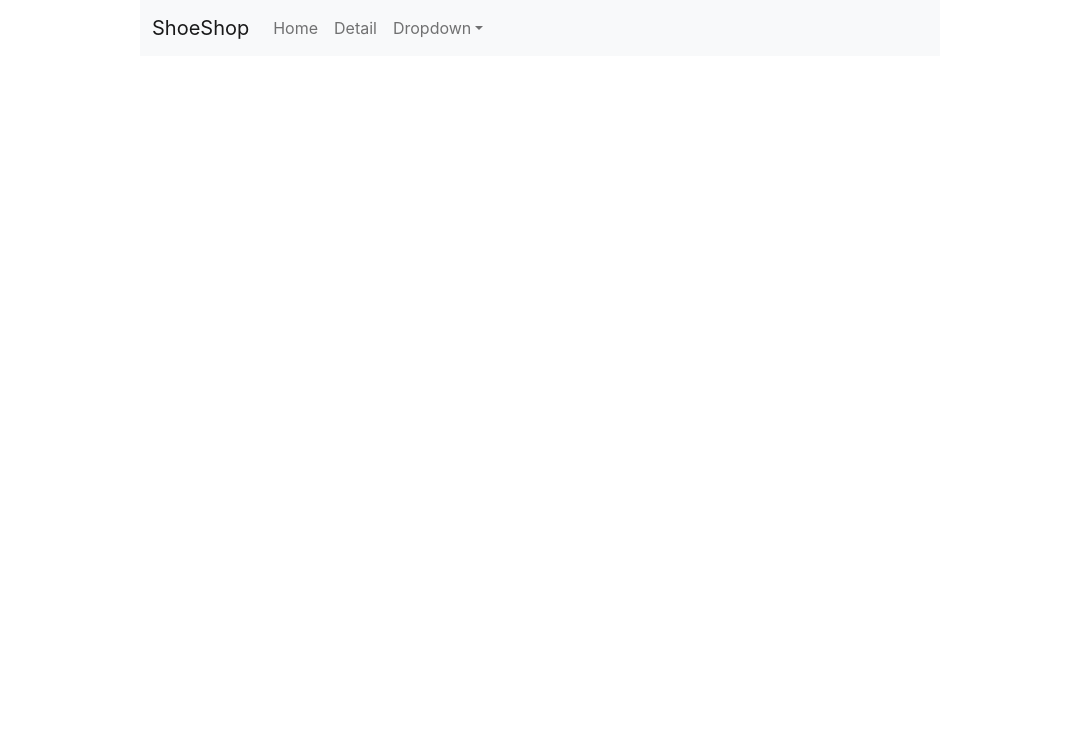
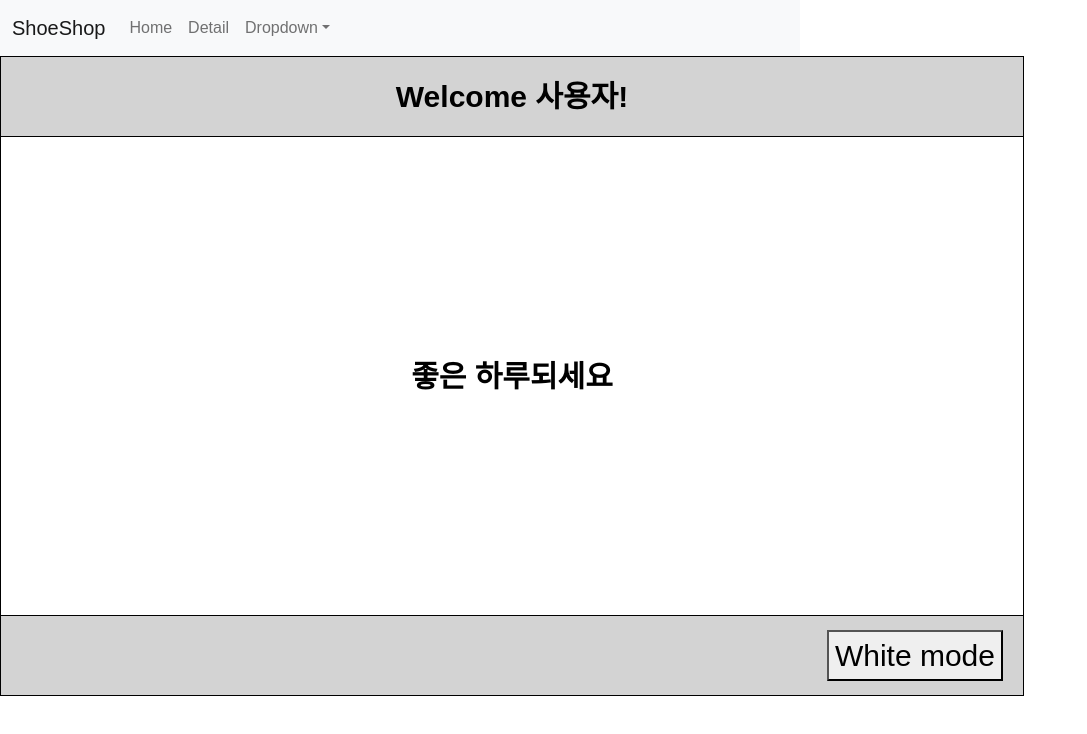
Before and after one commit to seonggookang/shoesShop, a React (Create React App) app: page /usecontext in a window 1280 px wide. Shown: the top 734 px of the page, without its empty margins (0-1087 px from the left). Built offline with nearby package versions, Linux system fonts and the light colour scheme.

Commit message:
Context API study

```diff
--- a/src/App.js
+++ b/src/App.js
@@ -15,6 +15,7 @@ import Cart from "./Cart.js";
 import UsePractice from "./UsePractice";
 import CancelToken from "./CancelToken";
 import Scroll from "./Scroll";
+import Usecontext from "./useContext/Usecontext";
 let Detail = lazy(() => import("./Detail"));
 // lazy,suspense를 이용하면 Detail, Cart등의 컴포넌특라 필요할 때 import를 해준다.
 
@@ -127,6 +128,7 @@ function App() {
           </div>
           <Loading loading={loading} />
           <button
+            style={{ width: "300px", marginBottom: "5px" }}
             onClick={() => {
               let list = shoes.sort((a, b) => a.price - b.price);
               setShoes([...list]);
@@ -142,21 +144,37 @@ function App() {
               history.push("/useref");
             }}
           >
-            <button>Do you wanna study useRef?</button>
+            <button style={{ width: "300px", marginBottom: "5px" }}>
+              Do you wanna study useRef?
+            </button>
           </div>
           <div
             onClick={() => {
               history.push("/cancelToken");
             }}
           >
-            <button>cancelToken!!</button>
+            <button style={{ width: "300px", marginBottom: "5px" }}>
+              cancelToken!!
+            </button>
           </div>
           <div
             onClick={() => {
               history.push("/scroll");
             }}
           >
-            <button>Infinite Scroll!!</button>
+            <button style={{ width: "300px", marginBottom: "5px" }}>
+              Infinite Scroll!!
+            </button>
+          </div>
+
+          <div
+            onClick={() => {
+              history.push("/usecontext");
+            }}
+          >
+            <button style={{ width: "300px", marginBottom: "5px" }}>
+              Context API
+            </button>
           </div>
         </Route>
 
@@ -179,8 +197,13 @@ function App() {
         <Route exact path="/cancelToken">
           <CancelToken />
         </Route>
+
         <Route exact path="/scroll">
           <Scroll />
+        </Route>
+
+        <Route exact path="/usecontext">
+          <Usecontext />
         </Route>
       </Switch>
     </div>
--- a/src/index.css
+++ b/src/index.css
@@ -1,9 +1,15 @@
+* {
+  box-sizing: border-box;
+  margin: 0;
+  font-family: sans-serif;
+}
+
 body {
-  width: 1000px;
+  width: 100vw;
   display: flex;
-  position: absolute;
+  /* position: absolute;
   transform: translate(-50%);
-  left: 50%;
+  left: 50%; */
 
   margin: 0;
   font-family: -apple-system, BlinkMacSystemFont, "Segoe UI", "Roboto", "Oxygen",
--- /dev/null
+++ b/src/useContext/Footer.js
@@ -0,0 +1,34 @@
+import React, { useContext } from "react";
+import { ThemeContext } from "./Usecontext";
+
+export default function Footer() {
+  const { isDark, setIsDark } = useContext(ThemeContext);
+
+  console.log(isDark);
+
+  const handleColor = () => {
+    setIsDark(!isDark);
+  };
+  return (
+    <footer
+      style={{
+        position: "relative",
+        display: "flex",
+        justifyContent: "flex-end",
+        alignItems: "center",
+        height: "10%",
+        borderLeft: "1px solid black",
+        borderRight: "1px solid black",
+        borderBottom: "1px solid black",
+        backgroundColor: "lightgray",
+        fontSize: "30px",
+        fontWeight: "700",
+        color: "black",
+      }}
+    >
+      <button style={{ marginRight: "20px" }} onClick={handleColor}>
+        {isDark ? <div>Dark mode</div> : <div>White mode</div>}
+      </button>
+    </footer>
+  );
+}
--- /dev/null
+++ b/src/useContext/Main.js
@@ -0,0 +1,29 @@
+import React, { useContext } from "react";
+import { ThemeContext } from "./Usecontext";
+
+function Main() {
+  const { isDark } = useContext(ThemeContext);
+  console.log(isDark);
+  console.log(ThemeContext);
+
+  return (
+    <main
+      style={{
+        position: "relative",
+        display: "flex",
+        justifyContent: "center",
+        alignItems: "center",
+        height: "60%",
+        border: "1px solid black",
+        fontSize: "30px",
+        fontWeight: "700",
+        backgroundColor: isDark ? "black" : "white",
+        color: isDark ? "white" : "black",
+      }}
+    >
+      좋은 하루되세요
+    </main>
+  );
+}
+
+export default Main;
--- /dev/null
+++ b/src/useContext/Nav.js
@@ -0,0 +1,29 @@
+import React, { useContext } from "react";
+import { Username } from "./Usecontext";
+//객체로 받아오는거 주의!
+
+export default function Nav() {
+  const user = useContext(Username); // context api 필수 세팅
+  console.log(user);
+
+  return (
+    <nav
+      style={{
+        position: "relative",
+        display: "flex",
+        justifyContent: "center",
+        alignItems: "center",
+        height: "10%",
+        borderTop: "1px solid black",
+        borderLeft: "1px solid black",
+        borderRight: "1px solid black",
+        backgroundColor: "lightgray",
+        fontSize: "30px",
+        fontWeight: "700",
+        color: "black",
+      }}
+    >
+      Welcome {user}!
+    </nav>
+  );
+}
--- /dev/null
+++ b/src/useContext/Usecontext.js
@@ -0,0 +1,48 @@
+import React, { useState, createContext, useContext } from "react";
+import Nav from "./Nav";
+import Main from "./Main";
+import Footer from "./Footer";
+
+// context api 필수 세팅0 : import useContext
+// context api 필수 세팅1 : ThemeContext와같은 박스 만들기
+// context api 필수 세팅2 : 컴포넌트 감싸주기 with value
+// context api 필수 세팅3 : 사용 원하는 컴포에서 박스 불러오기
+
+export const ThemeContext = createContext(null); // 초기값
+export const Username = createContext(null); // 초기값
+
+function Usecontext() {
+  const [isDark, setIsDark] = useState(false);
+
+  return (
+    <Username.Provider value={"사용자"}>
+      <ThemeContext.Provider value={{ isDark, setIsDark }}>
+        <Page />
+      </ThemeContext.Provider>
+    </Username.Provider>
+  );
+}
+
+function Page() {
+  const data = useContext(ThemeContext);
+  console.log(data);
+  return (
+    <div
+      style={{
+        display: "block",
+        position: "absolute",
+        height: "100vh",
+        width: "80vw",
+      }}
+    >
+      <Nav />
+      <Main />
+      <Footer />
+    </div>
+  );
+}
+
+export default Usecontext;
+
+// Context는 꼭 필요할때만!
+// Context를 사용하면 컴포넌트를 재사용하기 어려워질 수 있다.
```
